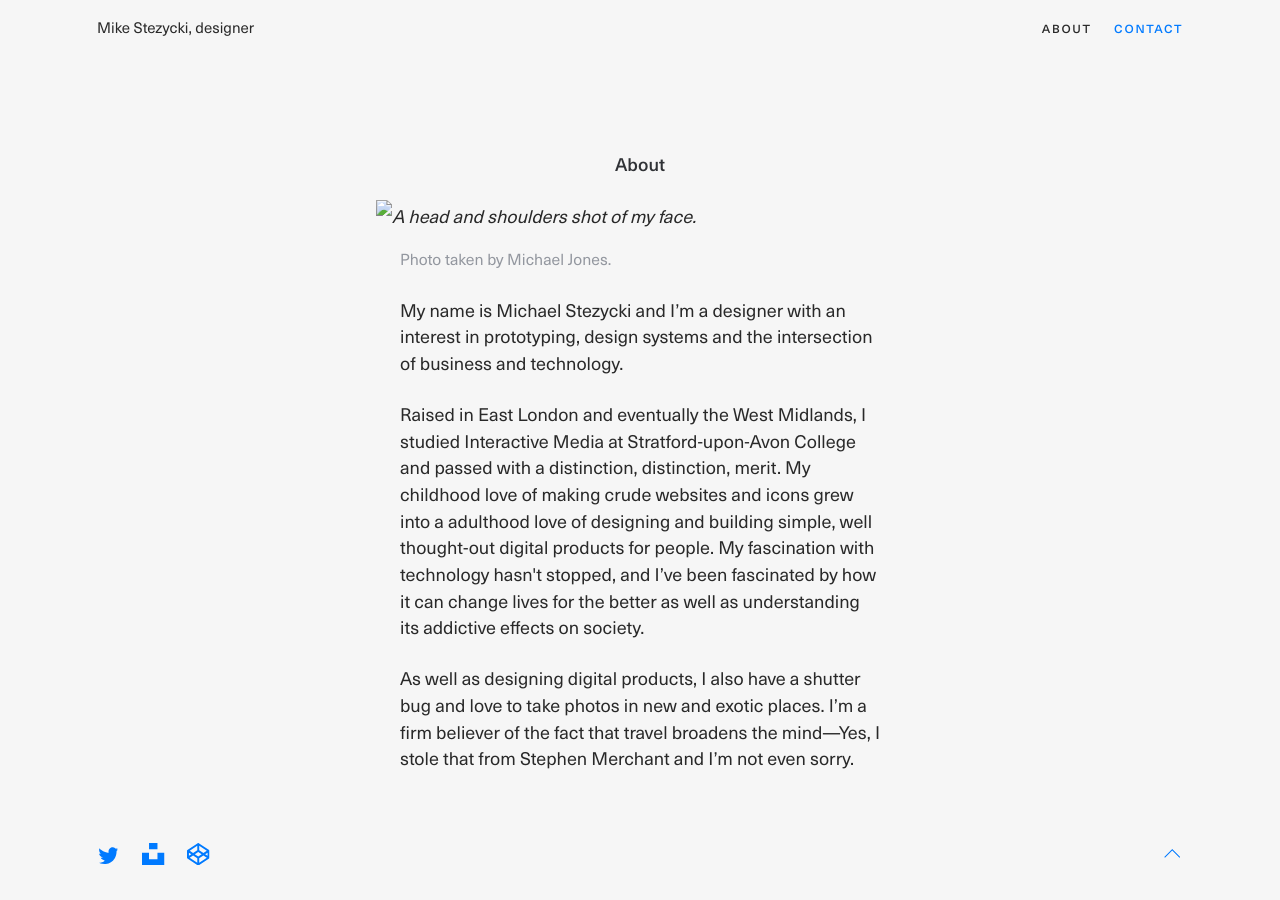
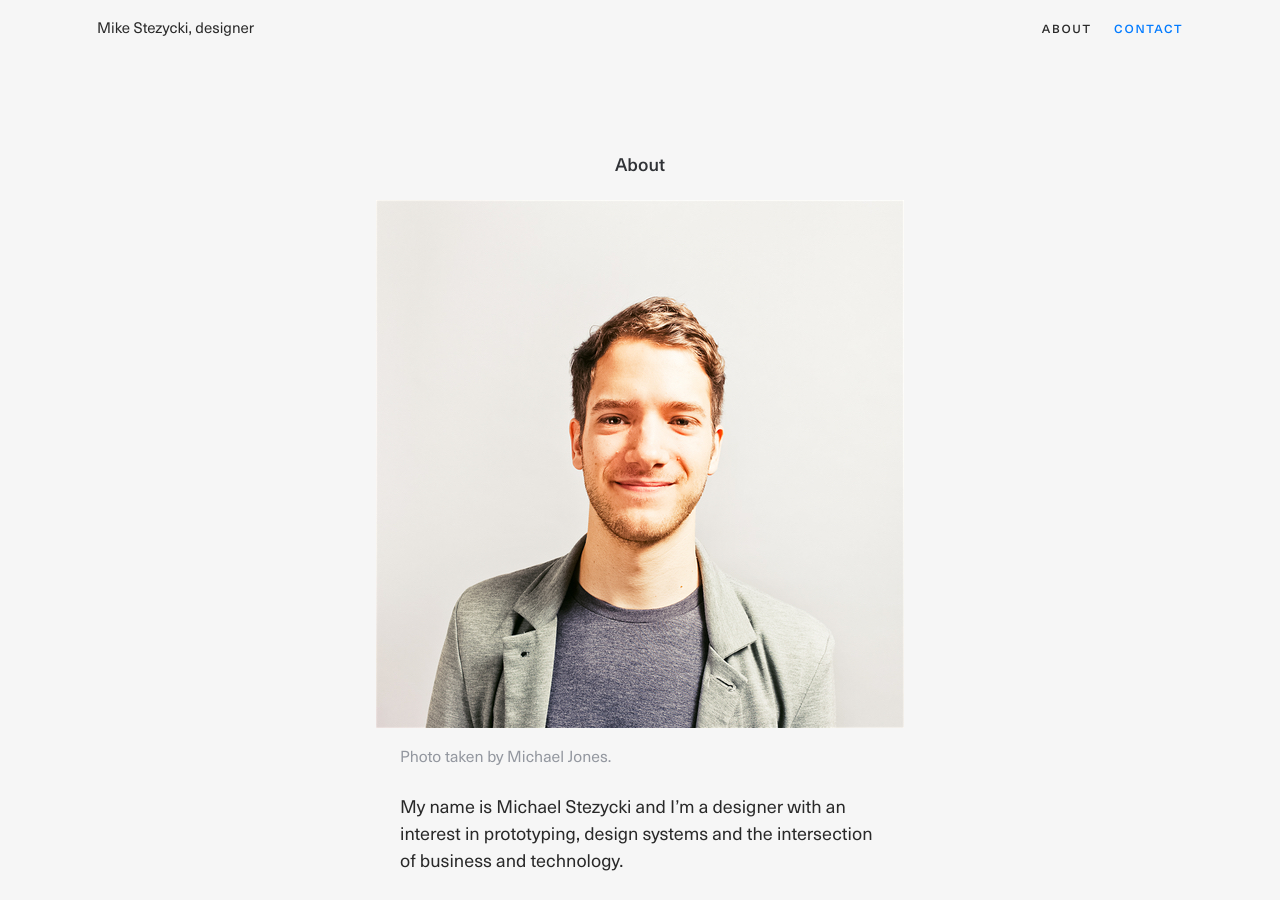
Before and after one commit to mr-stezz/mr-stezz.github.io, a Jekyll site: the page built from about.md, in a window 1280 px wide and 900 px high. Built offline with Jekyll 4.4.1, drawn with Linux system fonts in a browser that asks for light colours.

Commit message:
Update mugshot img url

```diff
--- a/about.md
+++ b/about.md
@@ -5,7 +5,7 @@ group: "navigation"
 ---
 <div class="text-col">
   <figure>
-    <img src="assets/img/content/mugshot.jpg" srcset="assets/img/content/mugshot.jpg 1x, assets/img/content/mugshot@2x.jpg 2x" alt="A head and shoulders shot of my face.">
+    <img src="/assets/img/content/mugshot.jpg" srcset="/assets/img/content/mugshot.jpg 1x, /assets/img/content/mugshot@2x.jpg 2x" alt="A head and shoulders shot of my face.">
     <figcaption>Photo taken by Michael Jones.</figcaption>
   </figure>
   <p>My name is Michael Stezycki and I’m a designer with an interest in prototyping, design systems and the intersection of business and technology.</p>
```
